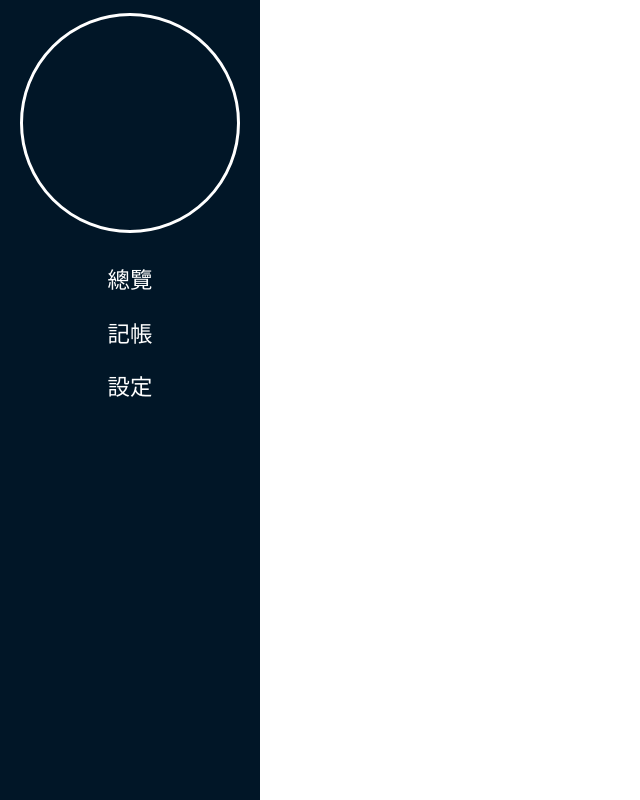
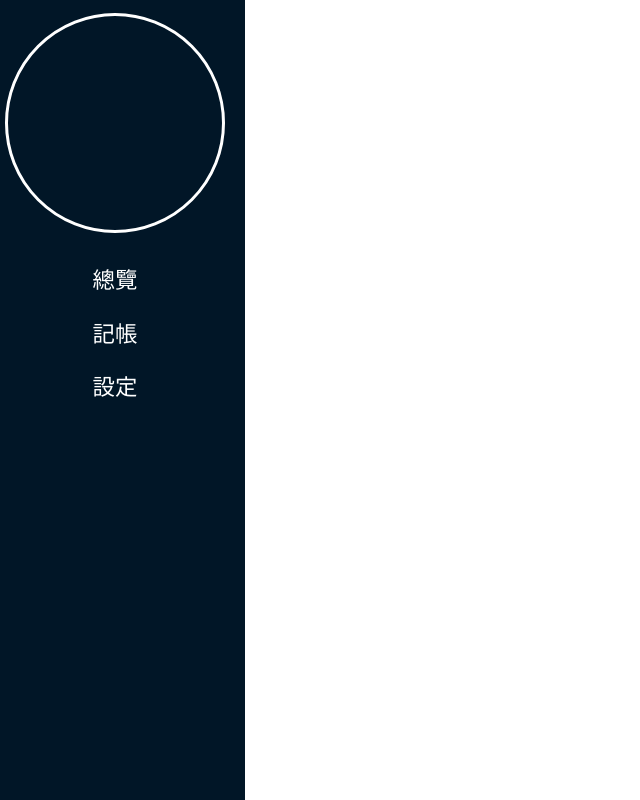
Before and after one commit to SQZ777/familyClub, an Angular app in the folder family-club-app/: page / in a window 1280 px wide. Shown: the whole page, without its empty margins (0-640 px from the left). Built offline with nearby package versions, Linux system fonts and the light colour scheme.

Commit message:
add style, class

```diff
--- a/family-club-app/src/app/app.component.html
+++ b/family-club-app/src/app/app.component.html
@@ -1,4 +1,4 @@
-<div class="container-fluid">
+<div class="d-flex flex-row" style="height:100%;">
   <app-side-bar></app-side-bar>
   <router-outlet></router-outlet>
 </div>
```
